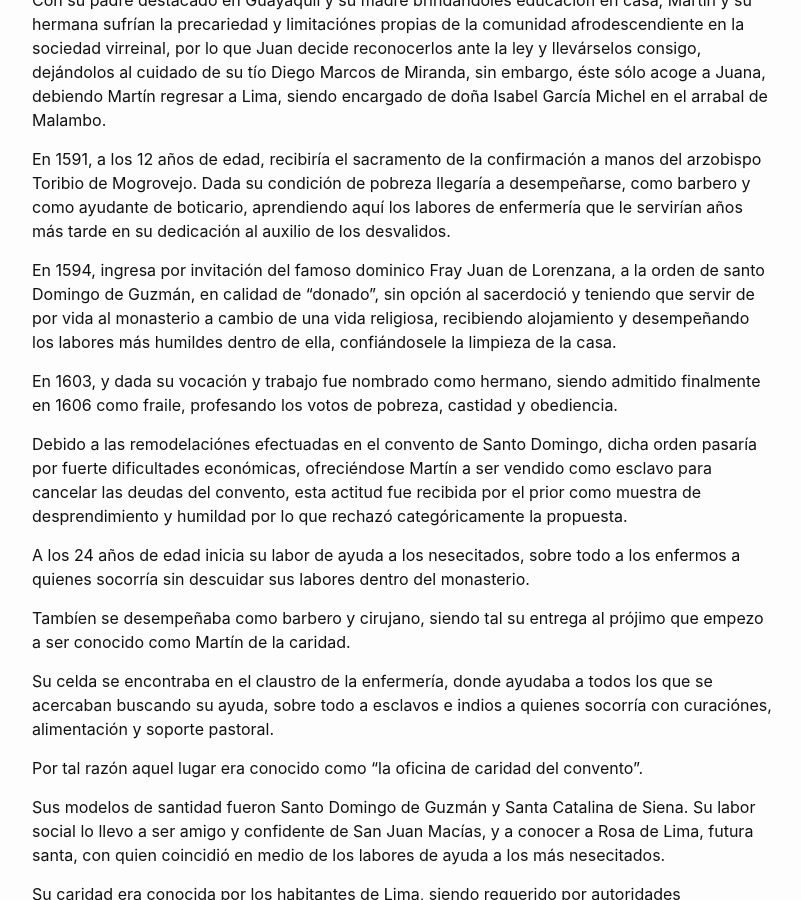
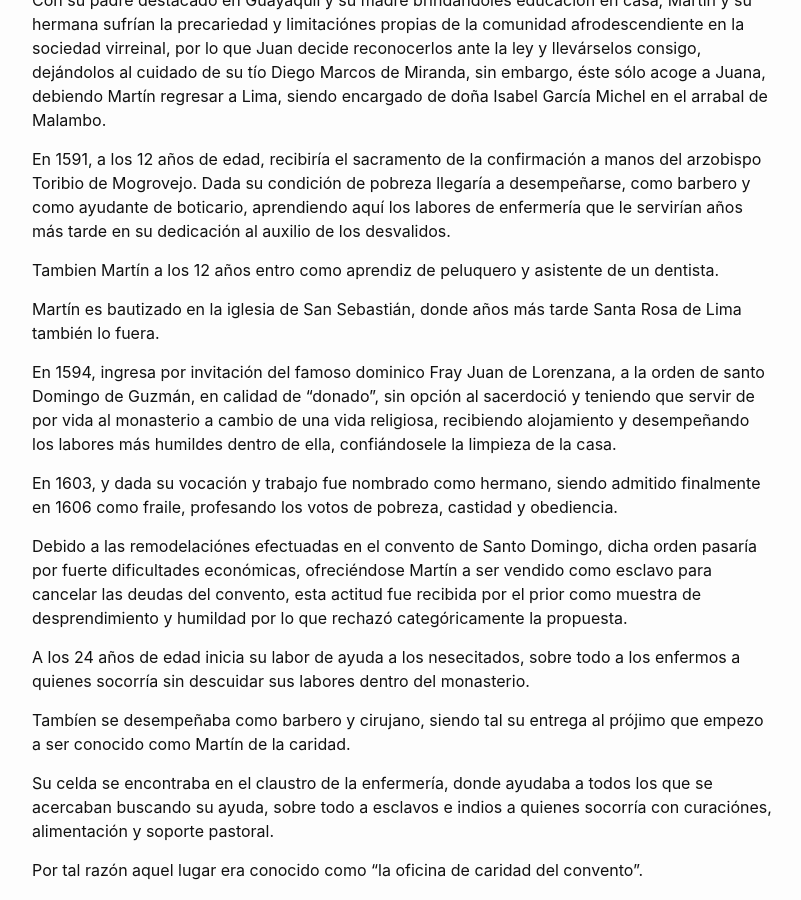
Before and after one commit to dylanmeca/dylanmeca.github.io, a Jekyll site: the page built from _posts/2021-08-10-La-vida-de-San-Martin-de-Porres.md, in a window 1280 px wide and 900 px high, scrolled down 967 px. Shown: the whole window, without its empty margins (238-1039 px from the left). Built offline with Jekyll 4.4.1, drawn with Linux system fonts in a browser that asks for light colours; a script that is not in the unit is left out; comment, search, counter and statistics services are not loaded.

Commit message:
Update 2021-08-10-La-vida-de-San-Martin-de-Porres.md

```diff
--- a/_posts/2021-08-10-La-vida-de-San-Martin-de-Porres.md
+++ b/_posts/2021-08-10-La-vida-de-San-Martin-de-Porres.md
@@ -31,6 +31,10 @@ Los padres de San Martín de Porres fueron Ana Velázques, Panameña Liberta, de
 Con su padre destacado en Guayaquil y su madre brindándoles educación en casa, Martin y su hermana sufrían la precariedad y limitaciónes propias de la comunidad afrodescendiente en la sociedad virreinal, por lo que Juan decide reconocerlos ante la ley y llevárselos consigo, dejándolos al cuidado de su tío Diego Marcos de Miranda, sin embargo, éste sólo acoge a Juana, debiendo Martín regresar a Lima, siendo encargado de doña Isabel García Michel en el arrabal de Malambo.
 
 En 1591, a los 12 años de edad, recibiría el sacramento de la confirmación a manos del arzobispo Toribio de Mogrovejo. Dada su condición de pobreza llegaría a desempeñarse, como barbero y como ayudante de boticario, aprendiendo aquí los labores de enfermería que le servirían años más tarde en su dedicación al auxilio de los desvalidos.
+
+Tambien Martín a los 12 años entro como aprendiz de peluquero y asistente de un dentista.
+
+Martín es bautizado en la iglesia de San Sebastián, donde años más tarde Santa Rosa de Lima también lo fuera.
 
 En 1594, ingresa por invitación del famoso dominico Fray Juan de Lorenzana, a la orden de santo Domingo de Guzmán, en calidad de "donado", sin opción al sacerdoció y teniendo que servir de por vida al monasterio a cambio de una vida religiosa, recibiendo alojamiento y desempeñando los labores más humildes dentro de ella, confiándosele la limpieza de la casa.
 
```
